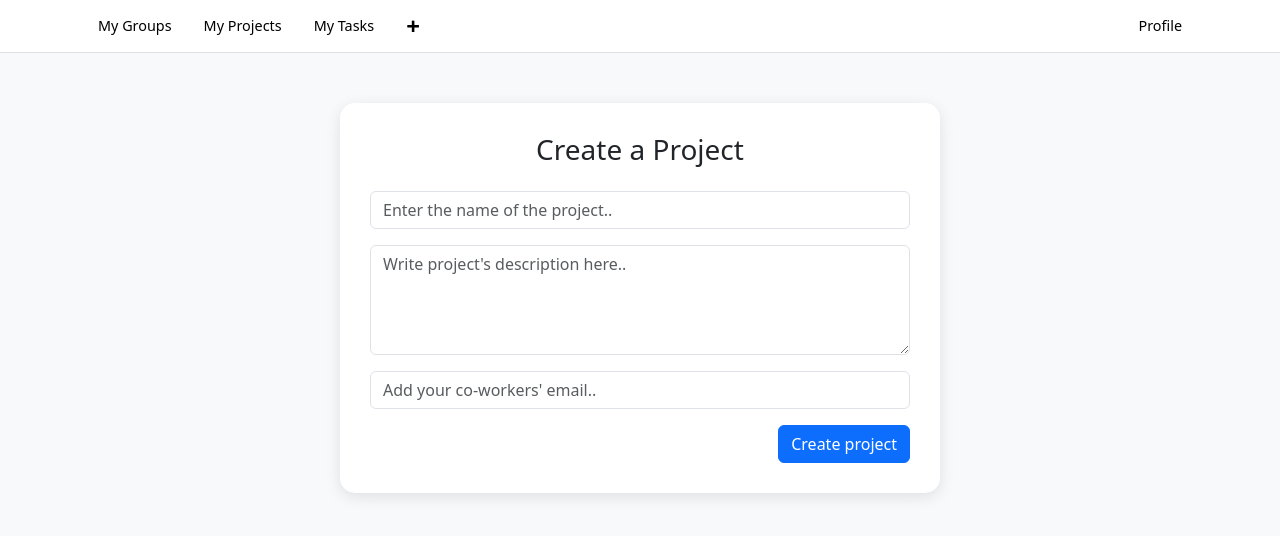
After one commit to casualuser322/litte_tracker, a Django app: page /tracker/projects/create in a window 1280 px wide. The commit adds this page. Shown: the top 536 px of the page. Run offline with Django 5.2, Linux system fonts and the light colour scheme; the visitor is signed in with stand-in values (Sample User, id 1).

Commit message:
added some html

```diff
--- a/accounts/urls.py
+++ b/accounts/urls.py
@@ -2,6 +2,7 @@ from django.urls import path
 from django.contrib.auth import views as auth_views
 from django.conf import settings
 from django.conf.urls.static import static
+from django.contrib.auth.views import LogoutView
 
 from . import views
 
@@ -11,6 +12,7 @@ urlpatterns = [
     path('profile/', view=views.profile_view, name='profile'),
     path('signin/', view=views.signin_view, name='signin'),
     path('login/', view=views.signin_view, name='login'),
+    path("logout/", LogoutView.as_view(next_page="login"), name="logout"),
 ]
 
 urlpatterns += static(settings.MEDIA_URL, document_root=settings.MEDIA_ROOT)
--- a/tracker/templates/groups/groups_create.html
+++ b/tracker/templates/groups/groups_create.html
@@ -1,7 +1,7 @@
 {% extends 'base.html' %}
 {% load static %}
 
-{% block title %}Groups{% endblock %}
+{% block title %}Create group{% endblock %}
 
 {% block extra_styles %}
 <link rel="stylesheet" href="{% static 'tracker/css/groups.css' %}">
--- a/tracker/templates/groups/groups_view.html
+++ b/tracker/templates/groups/groups_view.html
@@ -56,11 +56,12 @@
                 {% for member in members%}
                 <tr>
                     <td>
-                        <img src="{{ member.photo.url }}" class="rounded-circle" width="40" height="40"
+                        <img src="{{ member.photo.url }}"
+                            class="rounded-circle" width="40" height="40"
                             onerror onerror="
                                 this.onerror=null;
                                 this.src='tracker/img/invalid.png'
-                            ">
+                        ">
                     </td>
                     <td>{{ member.username }}</td>
                     <td>{{ member.email }}</td>
--- a/tracker/templates/includes/header.html
+++ b/tracker/templates/includes/header.html
@@ -4,7 +4,7 @@
 
     <div class="d-flex align-items-center">
         <a class="nav-link px-3" href="{% url 'group_list' %}">My Groups</a>
-        <a class="nav-link px-3" href="#">My Projects</a>
+        <a class="nav-link px-3" href="{% url 'project_list' %}">My Projects</a>
         <a class="nav-link px-3" href="#">My Tasks</a>
         <a class="nav-link fs-4 fw-bold px-3" href="#">+</a>
     </div>
--- /dev/null
+++ b/tracker/templates/projects/create_project.html
@@ -0,0 +1,41 @@
+{% extends 'base.html' %}
+{% load static %}
+
+{% block title %}Create project{% endblock %}
+
+{% block extra_styles %}
+<link rel="stylesheet" href="{% static 'tracker/css/groups.css' %}">
+{% endblock %}
+
+{% block content %}
+<div class="group-create-container">
+    <h3 class="mb-4 text-center">Create a Project</h3>
+    <form method="post" enctype="multipart/form-data">
+        {% csrf_token %}
+        <div class="mb-3">
+            <input type="text" class="form-control" name="title"  placeholder="Enter the name of the project..">
+        </div>
+
+        <div class="mb-3">
+            <textarea class="form-control" rows="4" name="description"
+                    placeholder="Write project's description here.."></textarea>
+        </div>
+
+        <div class="mb-3 position-relative">
+            <input type="text" class="form-control" id="emailInput" placeholder="Add your co-workers' email.."
+                data-autocomplete-url="{% url 'user_email_autocomplete' %}">
+            <ul class="list-group position-absolute w-100"
+                id="suggestionsBox" style="z-index:1000; display:none;"></ul>
+        </div>
+
+        <div id="selectedEmails" class="d-flex flex-wrap gap-2"></div>
+        <input type="hidden" name="emails" id="emailsHidden">
+
+        <script src="{% static 'tracker/js/email_check.js' %}"></script>
+
+        <div class="text-end">
+            <button type="submit" class="btn btn-primary">Create project</button>
+        </div>
+  </form>
+</div>
+{% endblock %}
--- a/tracker/templates/tracker/create_project.html
+++ b/tracker/templates/projects/project_details.html
@@ -1,7 +1,7 @@
 {% extends 'base.html' %}
 {% load static %}
 
-{% block title %}Sign in{% endblock %} <!-- TODO -->
+{% block title %}{{project.title}}{% endblock %} <!-- TODO -->
 
 {% block extra_styles %}
 {% endblock %}
--- a/tracker/views.py
+++ b/tracker/views.py
@@ -25,6 +25,7 @@ def create_group(request):
             group.owner = request.user
             group.save()
             group.members.add(request.user)
+            group.members.add(*form.cleaned_data['members'])
             form.save_m2m()
             messages.success(request, 'Group is created!')
             return redirect('group_list')
@@ -65,7 +66,7 @@ def project_list(request):
     projects = request.user.projects.all()
     owned_projects = request.user.owned_projects.all()
 
-    return render(request, 'tracker/project_list.html', {
+    return render(request, 'projects/project_list.html', {
         'projects': projects,
         'owned_projects': owned_projects,
     })
@@ -78,7 +79,7 @@ def project_details(request, project_id):
 
     tickets = project.tickets.all()
 
-    return render(request, 'tickets/project_details.html', {
+    return render(request, 'projects/project_details.html', {
         'project': project,
         'tickets': tickets,
     })
@@ -90,13 +91,15 @@ def create_project(request):
         if form.is_valid():
             project = form.save(commit=False)
             project.owner = request.user
+            project.members.add(request.user)
+            project.members.add(*form.cleaned_data['members'])
             project.save()
             form.save_m2m()
             messages.success(request, 'Project is created!')
     else:
         form = ProjectForm()
 
-    return render(request, 'tickets/project_form.html', {
+    return render(request, 'projects/create_project.html', {
         'form': form,
     })
 
```
Also changed, not shown: accounts/includes/header.html (deleted, +0 -35 lines), accounts/templates/accounts/profile.html (+6 -1 lines), tracker/templates/tracker/project_details.html (deleted, +0 -10 lines), tracker/templates/projects/project_list.html (renamed from tracker/templates/tracker/project_list.html).
